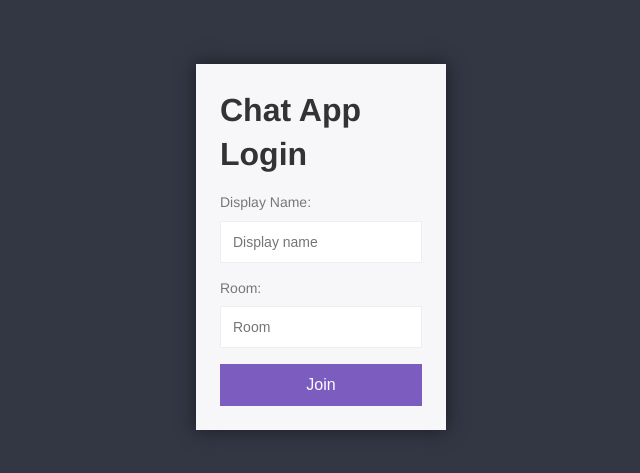
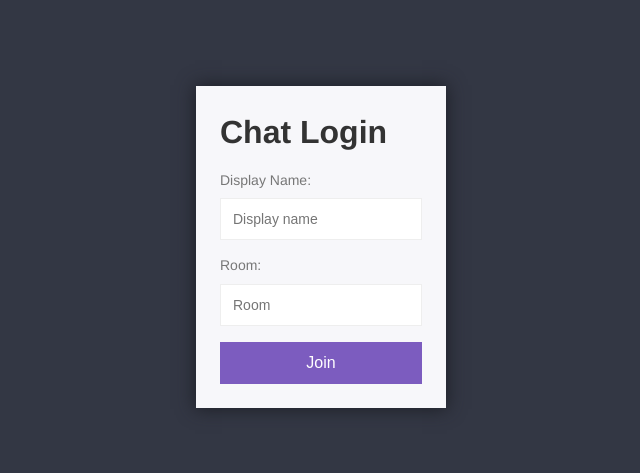
Before and after one commit to bithapa/chatapp, a website: page public/index.html in a window 1280 px wide. Shown: the part 153-626 px from the top of the page, without its empty margins (319-959 px from the left). Drawn offline with Linux system fonts and the light colour scheme.

Commit message:
final commit

```diff
--- a/public/index.html
+++ b/public/index.html
@@ -2,14 +2,14 @@
 <html lang="en" dir="ltr">
     <head>
         <meta charset="utf-8">
-        <title>Chat App</title>
+        <title>Chat by Bikash</title>
         <link rel="icon" href="/img/favicon.png">
         <link rel="stylesheet" href="/css/styles.min.css">
     </head>
     <body>
         <div class="centered-form">
             <div class="centered-form__box">
-                <h1>Chat App Login</h1>
+                <h1>Chat Login</h1>
                 <form action="/chat.html">
                     <label>Display Name:</label>
                     <input type="text" name="username" placeholder="Display name" required>
```
